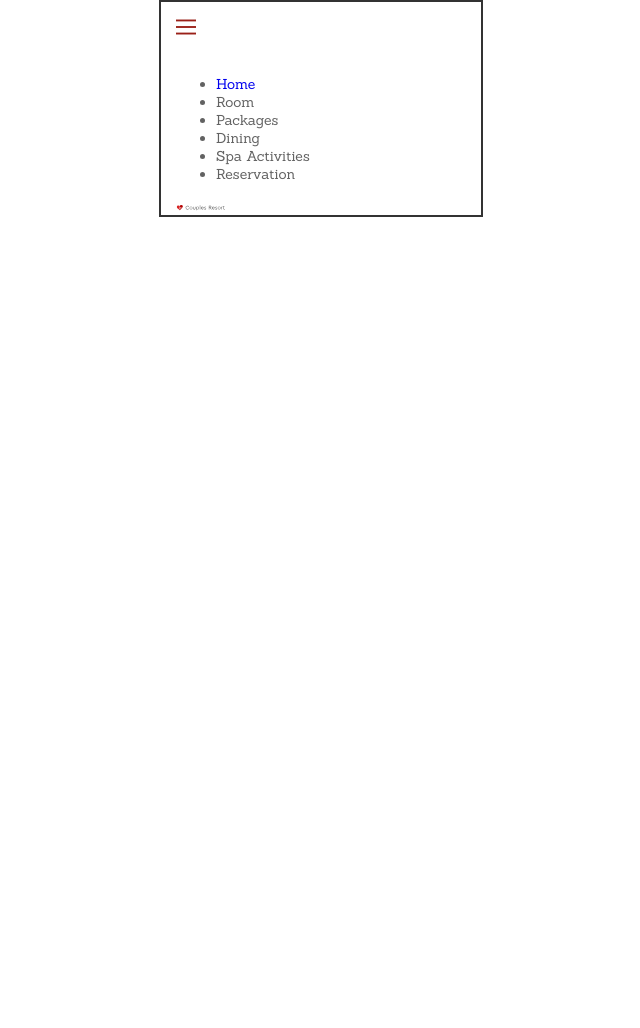
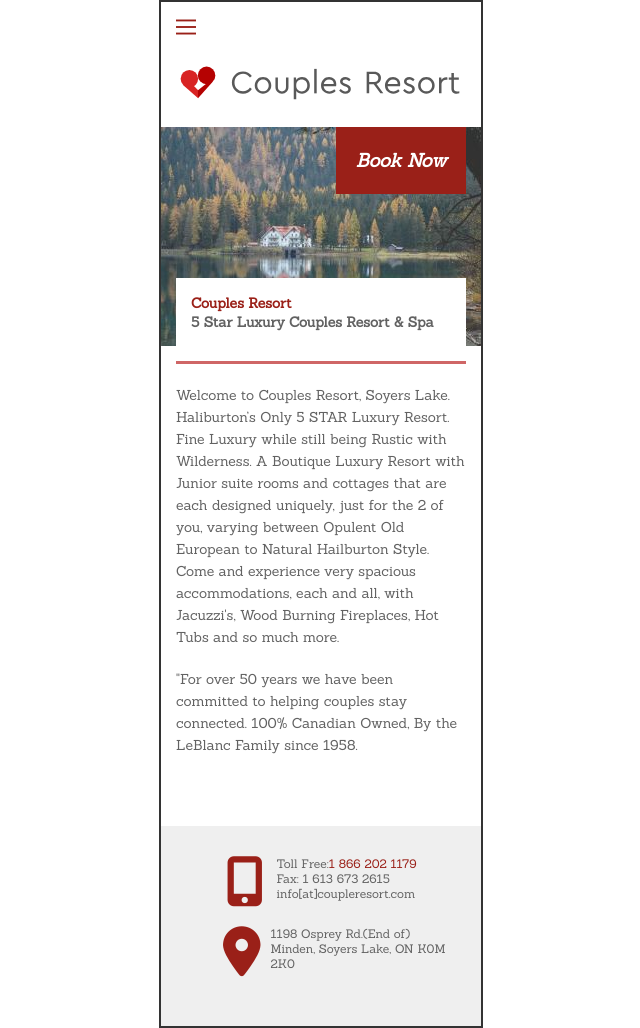
Before and after one commit to Sumin2ne/couples_resort-mobile, a plain HTML site: page index.html in a window 1280 px wide. Shown: the whole page, without its empty margins (319-959 px from the left). Before the commit the page ends 800 px from the top, so only its background shows below. Drawn offline with Linux system fonts and the light colour scheme.

Commit message:
added HTML and CSS
added HTML for hero image area and contact section as well as CSS styling.

```diff
--- a/css/main.css
+++ b/css/main.css
@@ -89,3 +89,154 @@ body {
 #main-nav input {
     display: none;
 }
+
+#main-nav input, #burger-con {
+    display: none;
+}
+
+#main-nav input:checked ~ #burger-con {
+    display: block;
+}
+
+#main-nav input:checked ~ label img {
+    transform: rotate(90deg);
+}
+
+#main-nav ul {
+    margin: 0;
+    padding: 0;
+    list-style-type: none;
+}
+
+#main-nav li a {
+    display: block;
+    /* trbl */
+    padding: 10px 0 10px 0;
+    text-align: center;
+    color: #626262;
+}
+
+
+#main-nav li {
+    border-bottom: 1px solid #efefef;
+}
+
+#main-nav li:first-child {
+    border-top: 1px solid #efefef;
+}
+
+#main-nav li:last-child {
+    margin-bottom: 10px;
+}
+
+#logo {
+    grid-column: 1/-1;
+}
+
+
+/* 4. --Main Hero Image-- */
+
+#main-hero {
+    margin-top: 20px;
+}
+
+#main-hero img {
+    grid-column: 1/-1;
+    grid-row: 1/3;
+
+    /* use negative margins springly */
+    margin-left: -15px;
+    margin-right: -15px;
+}
+
+.book-now {
+    background-color: #9a2018;
+    color: #fff;
+    font-size: 16px;
+    font-style: italic;
+
+    grid-column: 3/-1;
+    grid-row: 1/2;
+    height: 67px;
+
+    display: flex;
+    justify-content: center;
+    align-items: center;
+    transition: all 1s ease;
+}
+
+.book-now:hover {
+    box-shadow: inset 0px -120px 0 0 rgb(196, 28, 28);
+}
+
+.hero-img-h2, .hero-img-h3 {
+    background-color: rgb(255,255,255);
+    padding: 15px 15px;
+
+    font-size: 14px;
+    grid-column: 1/-1;
+    grid-row: 2/3;
+    align-self: end;
+}
+
+.hero-img-h2 span, .hero-img-h3 span {
+    color: #9a2018;
+    font: 12px;
+    margin-bottom: 10px;
+    line-height: 20px;
+}
+
+
+#hero-welcome {
+    font-size: 14px;
+    line-height: 22px;
+}
+
+#hero-welcome p {
+    grid-column: 1/-1;
+
+    margin-bottom: 20px;
+}
+
+#hero-welcome h2 + p {
+    border-top: solid 3px #CF6666;
+
+    padding-top: 20px;
+    margin-top: 15px;
+}
+
+#hero-contact {
+    font-size: 12px;
+    background: #efefef;
+
+    padding-top: 30px;
+    padding-bottom: 30px;
+    margin-top: 50px;
+}
+
+
+#contact-con div {
+    grid-column: span 4;
+}
+
+.fas {
+    font-size: 50px;
+    color: #9a2018;
+    float: left;
+}
+
+
+.fa-mobile-alt {
+    margin-left: 50px;
+    margin-right: 13px;
+    margin-bottom: 20px;
+}
+
+.fa-map-marker-alt {
+    margin-left: 47px;
+    margin-right: 10px;
+    margin-bottom: 20px;
+}
+#hero-contact a {
+    color: #9a2018;
+}
--- a/index.html
+++ b/index.html
@@ -23,14 +23,14 @@
                     <img src="images/burger.svg" alt="hamburger menu icon">
                 </label>
 
-                <div id="burger-com">
+                <div id="burger-con">
                     <ul>
                         <li><a href="index.html">Home</a></li>
-                        <li><a href="#"></a>Room</li>
-                        <li><a href="#"></a>Packages</li>
-                        <li><a href="#"></a>Dining</li>
-                        <li><a href="#"></a>Spa Activities</li>
-                        <li><a href="#"></a>Reservation</li>
+                        <li><a href="#">Room</a></li>
+                        <li><a href="#">Packages</a></li>
+                        <li><a href="#">Dining</a></li>
+                        <li><a href="#">Spa Activities</a></li>
+                        <li><a href="#">Reservation</a></li>
                     </ul>
                 </div>
             </nav>
@@ -39,6 +39,50 @@
             </div>
         </header>
 
+
+        <main>
+            <section id="main-hero" class="grid">
+                <img src="images/main-hero.jpg" alt="couples resort on a lake">
+                <a href="#" class="book-now">
+                    <h3 >Book Now</h3>
+                </a>
+                <h2 class="hero-img-h2"><span>Couples Resort</span> <br>5 Star Luxury Couples Resort &amp; Spa</h2>
+            </section>
+
+            <section id="hero-welcome" class="grid">
+                <h2 class="hidden">Welcome Information</h2>
+                <p>
+                    Welcome to Couples Resort, Soyers Lake.  Haliburton’s Only 5 STAR Luxury Resort.  Fine Luxury while still being Rustic with Wilderness.  A Boutique Luxury Resort with Junior suite rooms and cottages that are each designed uniquely, just for the 2 of you, varying between Opulent Old European to Natural Hailburton Style.  Come and experience very spacious accommodations, each and all, with Jacuzzi's, Wood Burning Fireplaces, Hot Tubs and so much more.
+                </p>
+
+                <p>
+                    "For over 50 years we have been committed to helping couples stay connected. 100% Canadian Owned, By the LeBlanc Family since 1958.
+                </p>
+            </section>
+
+            <section id="hero-contact">
+                <h2 class="hidden">Couples Resort Contact Information</h2>
+                <div id="contact-con" class="grid">
+                    <div>
+                        <i class="fas fa-mobile-alt"></i>
+                        <p id="hero-numbers">Toll Free:<a href="tel:1 866 202 1179">1 866 202 1179</a><br>
+                        Fax: 1 613 673 2615
+                        info[at]coupleresort.com
+                        </p>
+                    </div>
+                    <div>
+                        <i class="fas fa-map-marker-alt"></i>
+                            <p id="hero-address">
+                                1198 Osprey Rd.(End of)<br>
+                                Minden, Soyers Lake, ON
+                                K0M 2K0<br>
+                            </p>
+
+                    </div>
+                </div>
+            </section>
+        </main>
+
     </div>
 
 </body>
```
Also changed, not shown: 1 other file.
